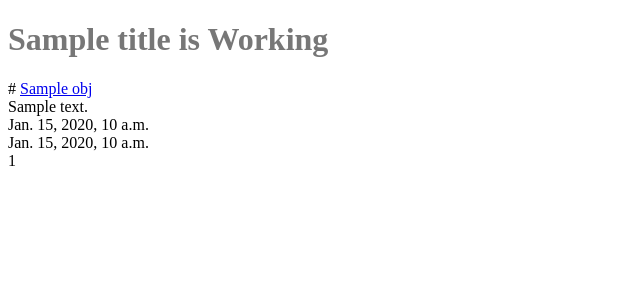
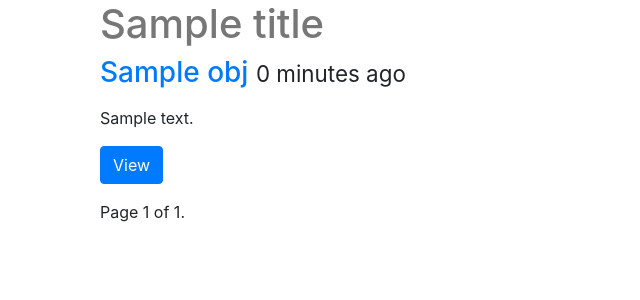
Before and after one commit to jongwo93/DjangoBlogApp, a Django app: template blogapp/templates/post_list.html in a window 1280 px wide. Shown: the top 300 px of the page, without its empty margins (0-640 px from the left). Run offline with Django 3.2, Linux system fonts and the light colour scheme; the template is opened without the code that fills it: most values are stand-ins (such as "Sample title", 1, 10 or a date in 2020); some libraries are stand-ins or nearby versions.

Commit message:
static files, pagination

```diff
--- a/blogapp/blogapp/settings.py
+++ b/blogapp/blogapp/settings.py
@@ -127,3 +127,4 @@ STATICFILES_DIRS = [
 ]
 
 STATIC_ROOT = os.path.join(os.path.dirname(BASE_DIR), 'static_cdn')
+MEDIA_ROOT = os.path.join(os.path.dirname(BASE_DIR), 'media_cdn')
--- a/blogapp/posts/models.py
+++ b/blogapp/posts/models.py
@@ -16,3 +16,6 @@ class Post(models.Model):
 
     def get_absolute_url(self):
         return reverse("posts:detail", kwargs={"id": self.id})  #{% url 'posts:detail' id=obj.id %}
+
+    class Meta:
+        ordering = ["-timestamp", "-updated"]
--- a/blogapp/templates/base.html
+++ b/blogapp/templates/base.html
@@ -1,9 +1,12 @@
+{% load staticfiles %}
+
 <!DOCTYPE html>
 <html lang="en">
 <head>
     <meta charset="UTF-8">
     <title>{% block head_title %}Try Django 1.9{% endblock head_title%}</title>
-    <link rel="stylesheet" href="/static/css/base.css"/>
+    <link rel="stylesheet" href="https://stackpath.bootstrapcdn.com/bootstrap/4.1.3/css/bootstrap.min.css" integrity="sha384-MCw98/SFnGE8fJT3GXwEOngsV7Zt27NXFoaoApmYm81iuXoPkFOJwJ8ERdknLPMO" crossorigin="anonymous">
+    <link rel="stylesheet" href="{% static 'css/base.css' %}"/>
     <style>
         {% block style %} {% endblock style %}
     </style>
@@ -14,9 +17,13 @@
 
     <div class="container">
         {% block content %}
-
         {% endblock content %}
     </div>
 
+
+
+<script src="https://code.jquery.com/jquery-3.3.1.slim.min.js" integrity="sha384-q8i/X+965DzO0rT7abK41JStQIAqVgRVzpbzo5smXKp4YfRvH+8abtTE1Pi6jizo" crossorigin="anonymous"></script>
+<script src="https://cdnjs.cloudflare.com/ajax/libs/popper.js/1.14.3/umd/popper.min.js" integrity="sha384-ZMP7rVo3mIykV+2+9J3UJ46jBk0WLaUAdn689aCwoqbBJiSnjAK/l8WvCWPIPm49" crossorigin="anonymous"></script>
+<script src="https://stackpath.bootstrapcdn.com/bootstrap/4.1.3/js/bootstrap.min.js" integrity="sha384-ChfqqxuZUCnJSK3+MXmPNIyE6ZbWh2IMqE241rYiqJxyMiZ6OW/JmZQ5stwEULTy" crossorigin="anonymous"></script>
 </body>
 </html>
--- a/blogapp/templates/post_form.html
+++ b/blogapp/templates/post_form.html
@@ -2,12 +2,14 @@
 
 
 {% block content %}
+
 {{ block.super }}
+<div class="col-sm-6 col-sm-offset-3">
     <h1>FORM</h1>
 
     <form method="POST" action="">{% csrf_token %}
         {{ form.as_p }}
-        <input type="submit" value="Create Post" />
+        <input type="submit" class="btn btn-default" value="Create Post" />
     </form>
-
+</div>
 {% endblock content %}
--- a/blogapp/templates/post_list.html
+++ b/blogapp/templates/post_list.html
@@ -1,15 +1,44 @@
 {% extends "base.html" %}
 
 {% block content %}
+<div class="col-sm-6 col-sm-offset-3">
+    <h1>{{ title }}</h1>
 
-    <h1>{{ title }} is Working</h1>
         {% for obj in object_list %}
-            {% url 'posts:detail' id=obj.id %}
-            <a href="{{ obj.get_absolute_url }}">{{ obj.title}}</a><br/>
-            {{ obj.content}}<br/>
-            {{ obj.timestamp}}<br/>
-            {{ obj.updated}}<br/>
-            {{ obj.id}}<br/>
+            <div class="row">
+                 <div class="col-sm-12">
+                    <div class="thumbnail">
+                        <!-- <img src="..." alt="..."> -->
+                        <div class="caption">
+                            <h3><a href="{{ obj.get_absolute_url }}">{{ obj.title }}</a> <small>{{ obj.timestamp|timesince }} ago</small></h3>
+                            <p>{{ obj.content|linebreaks|truncatechars:120 }}</p>
+                            <p><a href="{{ obj.get_absolute_url }}" class="btn btn-primary" role="button">View</a></p>
+                        </div>
+                    </div>
+                 </div>
+                <hr/>
+            </div>
+
         {% endfor %}
 
+    <div class="pagination">
+        <span class="step-links">
+            {% if object_list.has_previous %}
+                <a href="?{{ page_request_var }}=1">&laquo; first</a>
+                <a href="?{{ page_request_var }}={{ contacts.previous_page_number }}">previous</a>
+            {% endif %}
+
+            <span class="current">
+                Page {{ object_list.number }} of {{ object_list.paginator.num_pages }}.
+            </span>
+
+            {% if object_list.has_next %}
+                <a href="?{{ page_request_var }}={{ object_list.next_page_number }}">next</a>
+                <a href="?{{ page_request_var }}={{ object_list.paginator.num_pages }}">last &raquo;</a>
+            {% endif %}
+        </span>
+    </div>
+
+
+</div>
 {% endblock content %}
```
Also changed, not shown: blogapp/posts/views.py (+16 -3 lines), blogapp/templates/post_detail.html (+6 -8 lines), blogapp/db.sqlite3, blogapp/posts/migrations/0002_auto_20180817_2238.py (added).
